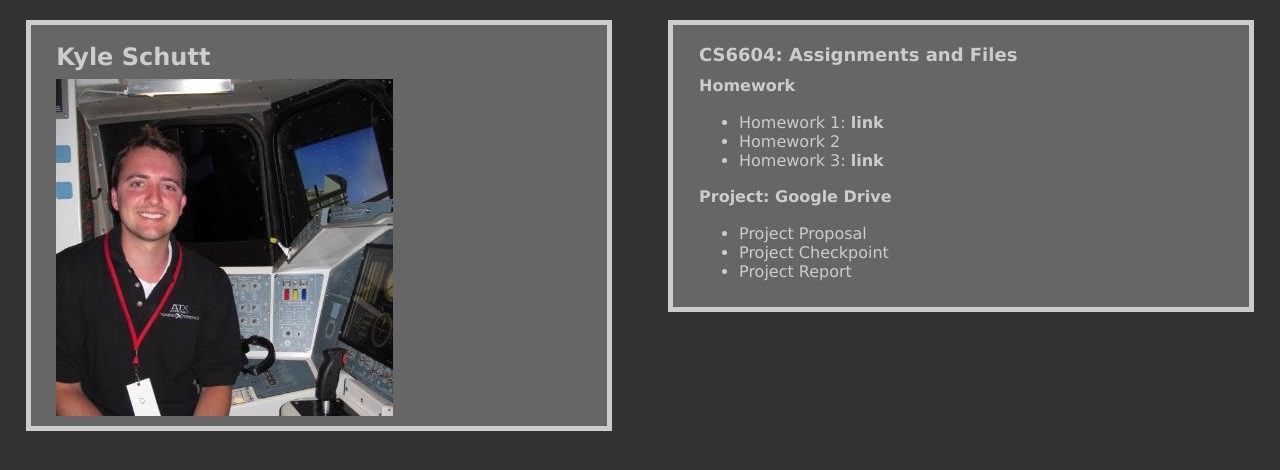
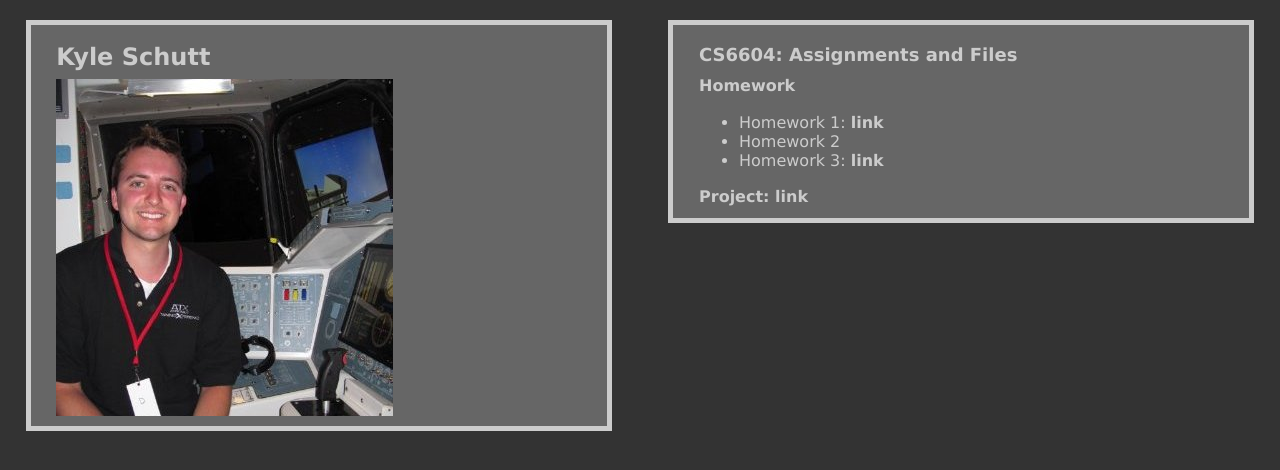
Before and after one commit to kschutt/kschutt.github.io, a plain HTML site: page CS6604/index.html in a window 1280 px wide. Drawn offline with Linux system fonts and the light colour scheme.

Commit message:
fixing links

```diff
--- a/CS6604/index.html
+++ b/CS6604/index.html
@@ -16,12 +16,7 @@
 			<li>Homework 2</li>
 			<li>Homework 3: <a href="hw3presentation/index.html">link</a></li>
 		</ul>
-		<h3>Project: <a href="https://drive.google.com/a/vt.edu/folderview?id=0B961JydEfYaRWm9Cb2p3X2hkTTQ&usp=sharing" target="new">Google Drive</a></h3>
-		<ul>
-			<li>Project Proposal</li>
-			<li>Project Checkpoint</li>
-			<li>Project Report</li>
-		</ul>
+		<h3>Project: <a href="project/index.html" target="new">link</a></h3>
 	</div>
 </body>
 </html>
```
